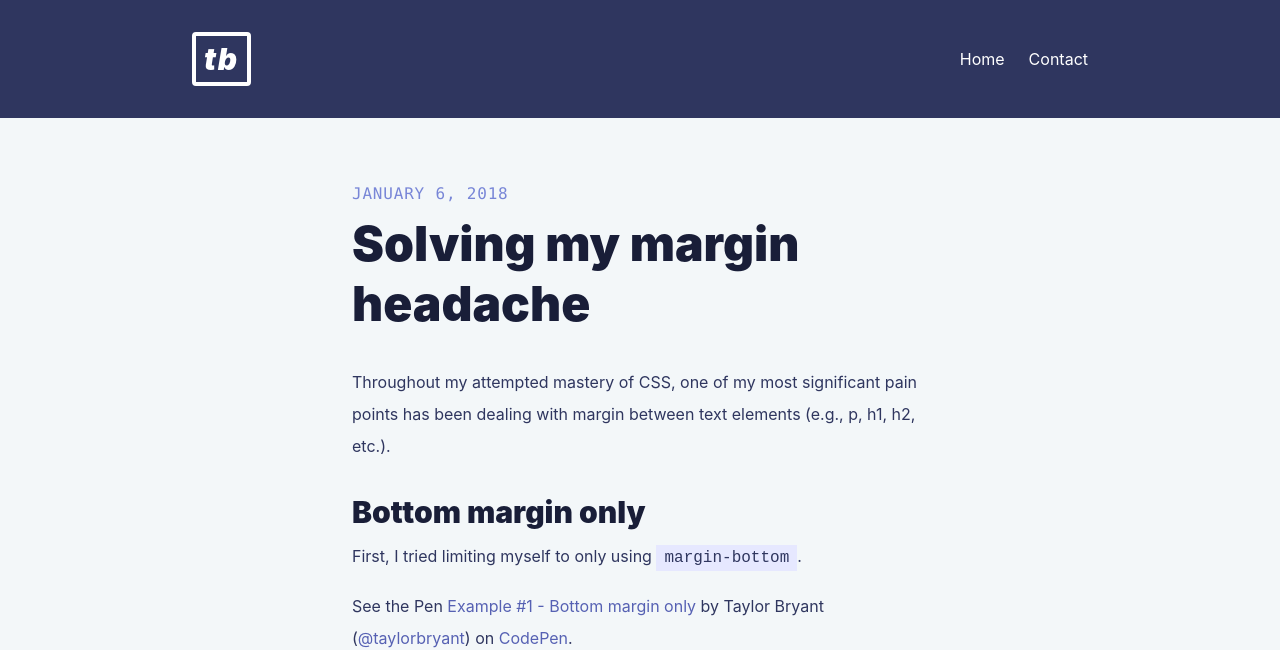
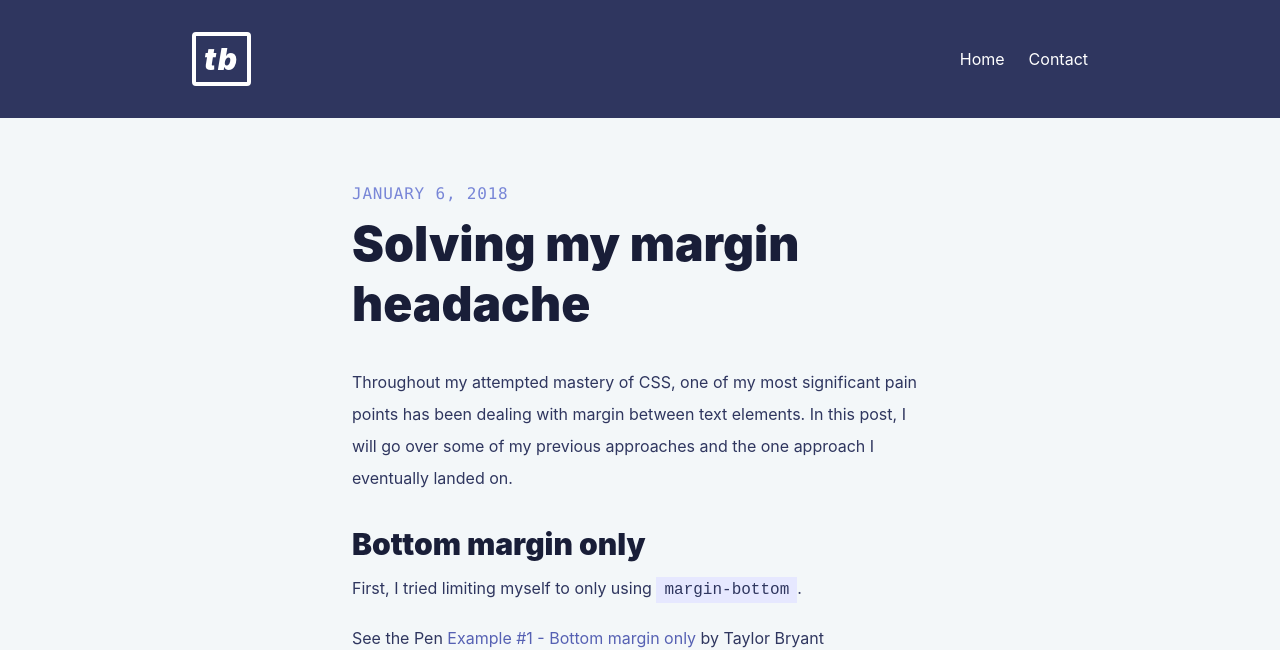
Before and after one commit to scottwater/taylorbryant.github.io, a Jekyll site: the page built from _posts/2018-01-06-solving-my-margin-headache.md, in a window 1280 px wide and 900 px high, cut to the strip 0-650 px from the top of the window. Built offline with Jekyll 4.4.1, drawn with Linux system fonts in a browser that asks for light colours; nearby versions of some CDN libraries.

Commit message:
Update 2018-01-06-solving-my-margin-headache.md

```diff
--- a/_posts/2018-01-06-solving-my-margin-headache.md
+++ b/_posts/2018-01-06-solving-my-margin-headache.md
@@ -2,12 +2,12 @@
 layout: post
 title:  "Solving my margin headache"
 permalink: /solving-my-margin-headache/
-description: Throughout my attempted mastery of CSS, one of my most significant pain points has been dealing with margin between text elements (p, h1, h2, etc.).
+description: An approach to dealing with margin between text elements in CSS.
 tags: [first-child,last-child,selector,margin,taylor,bryant,web,design,memphis]
 status: published
 ---
 
-Throughout my attempted mastery of CSS, one of my most significant pain points has been dealing with margin between text elements (e.g., p, h1, h2, etc.).
+Throughout my attempted mastery of CSS, one of my most significant pain points has been dealing with margin between text elements. In this post, I will go over some of my previous approaches and the one approach I eventually landed on.
 
 ## Bottom margin only
 First, I tried limiting myself to only using `margin-bottom`.
```
